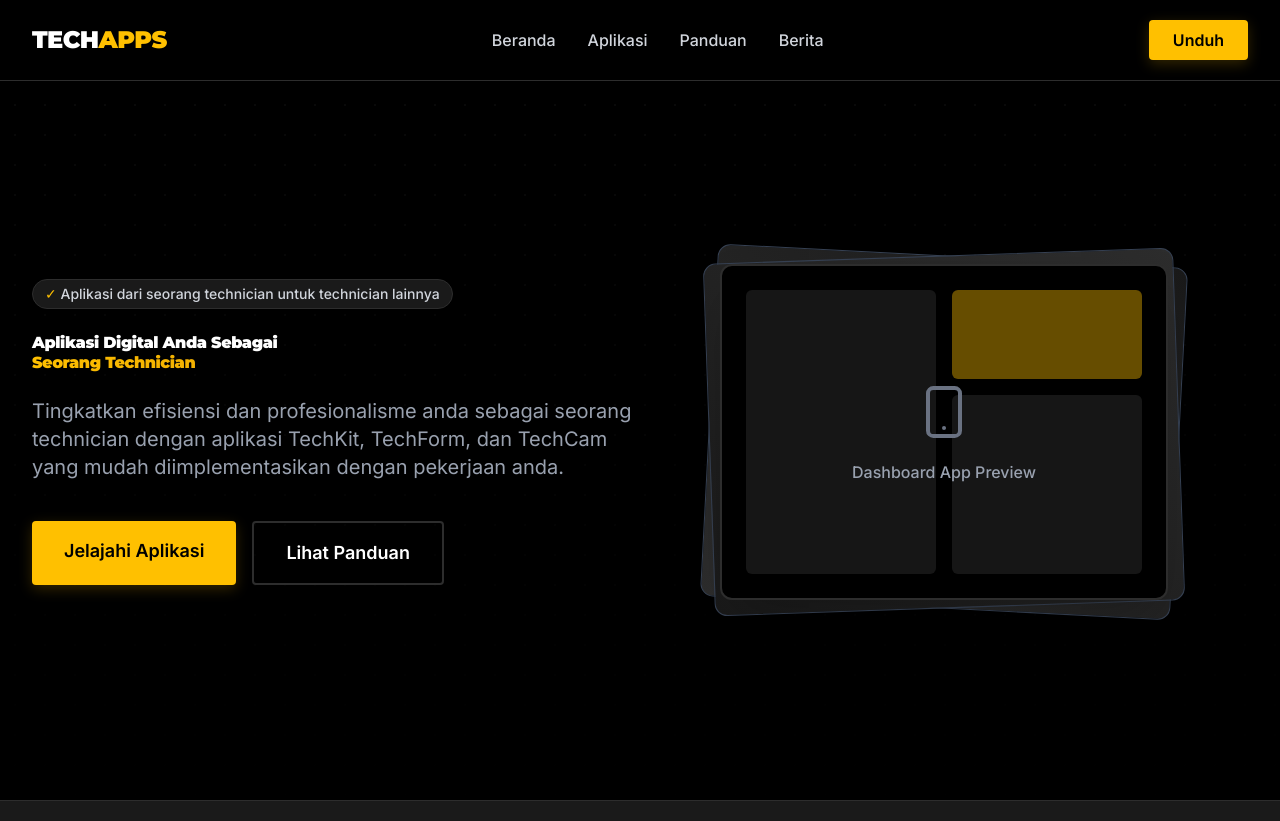
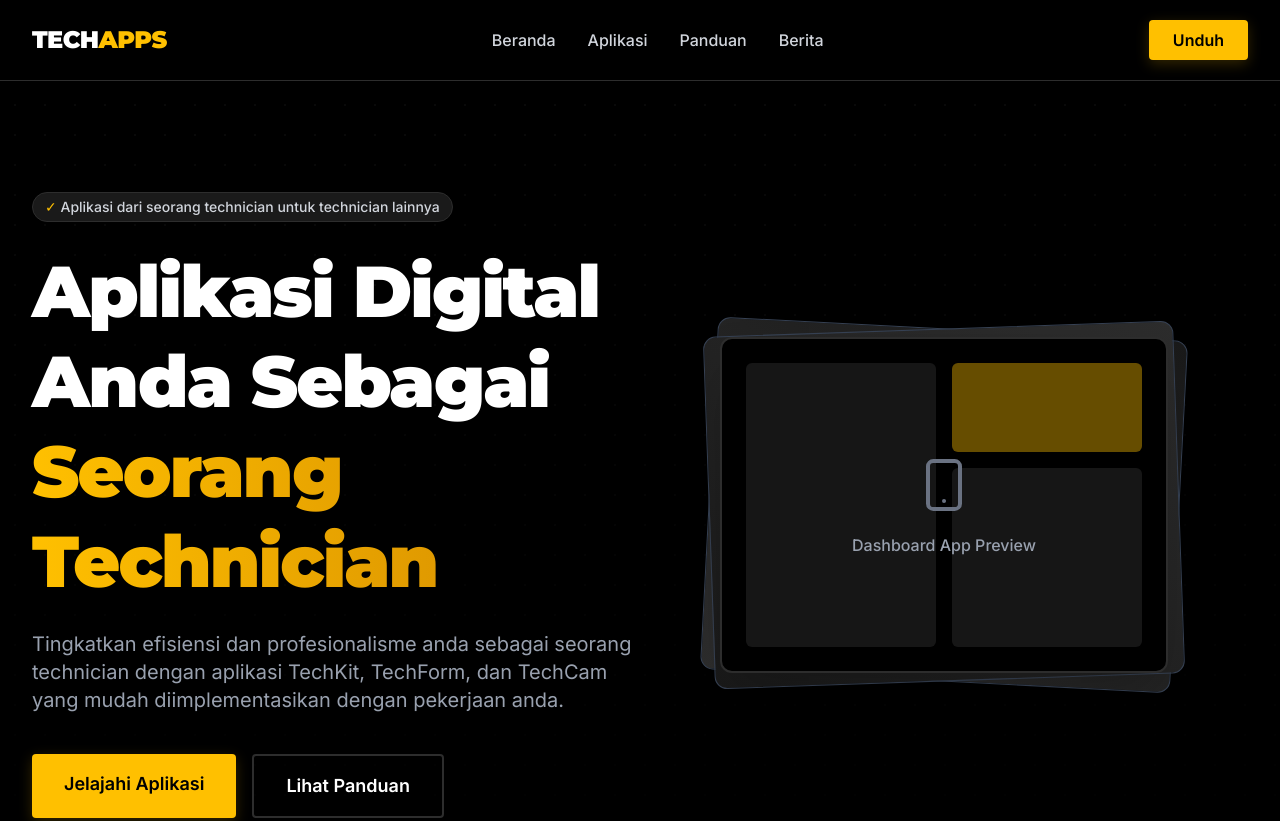
Before and after one commit to Arjadevv/Techapps, a website: page index.html in a window 1280 px wide. Shown: the top 821 px of the page. Drawn offline with Linux system fonts and the light colour scheme.

Commit message:
Revert hero title to larger size

```diff
--- a/index.html
+++ b/index.html
@@ -77,7 +77,7 @@
                     <div class="inline-block px-3 py-1 mb-6 rounded-full border border-steelLight bg-steel text-sm text-gray-300 font-medium">
                         <span class="text-industrial">✓</span> Aplikasi dari seorang technician untuk technician lainnya
                     </div>
-                    <h1 class="text-4xl md:text-5xl lg:text-6xl font-heading font-black tracking-tight leading-tight mb-6">
+                    <h1 class="text-5xl md:text-6xl lg:text-7xl font-heading font-black tracking-tight leading-tight mb-6">
                         Aplikasi Digital Anda Sebagai
                         <span class="block mt-1 text-transparent bg-clip-text bg-gradient-to-r from-industrial to-yellow-600">Seorang Technician</span>
                     </h1>
```
